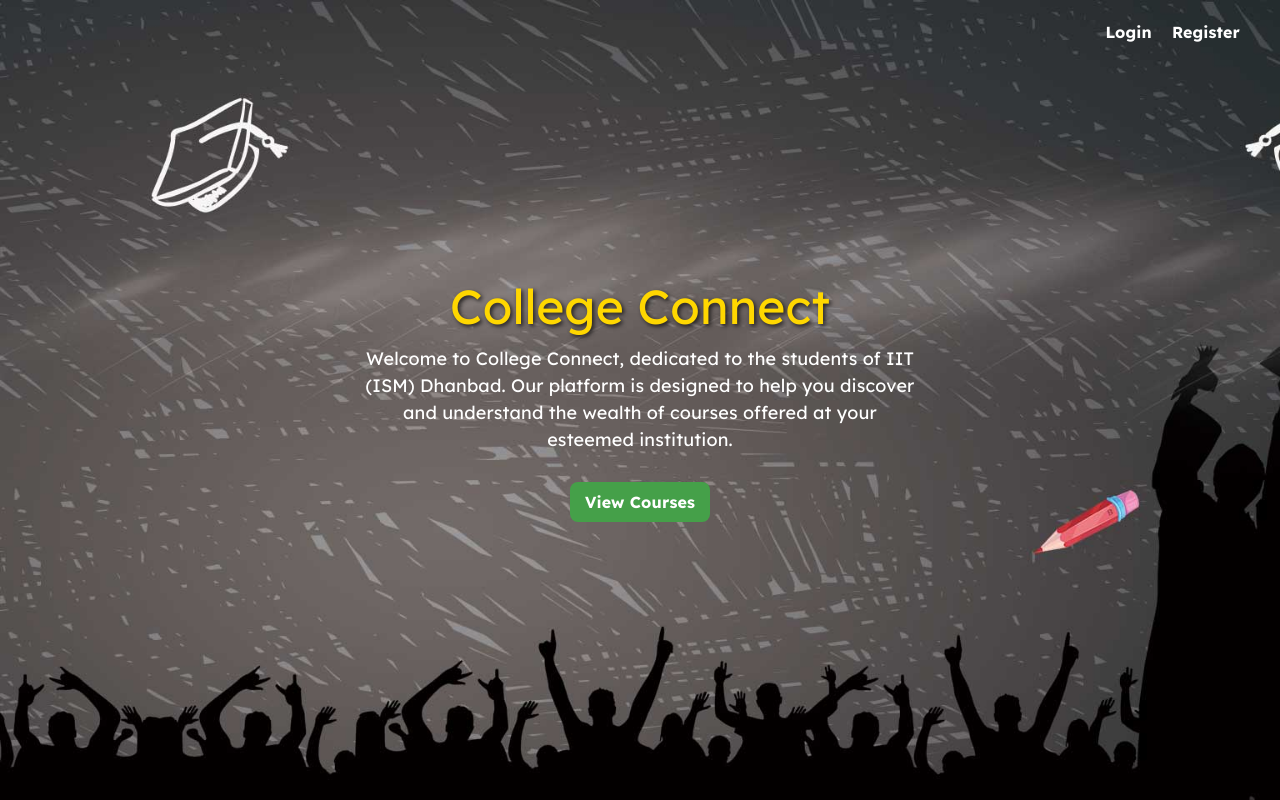
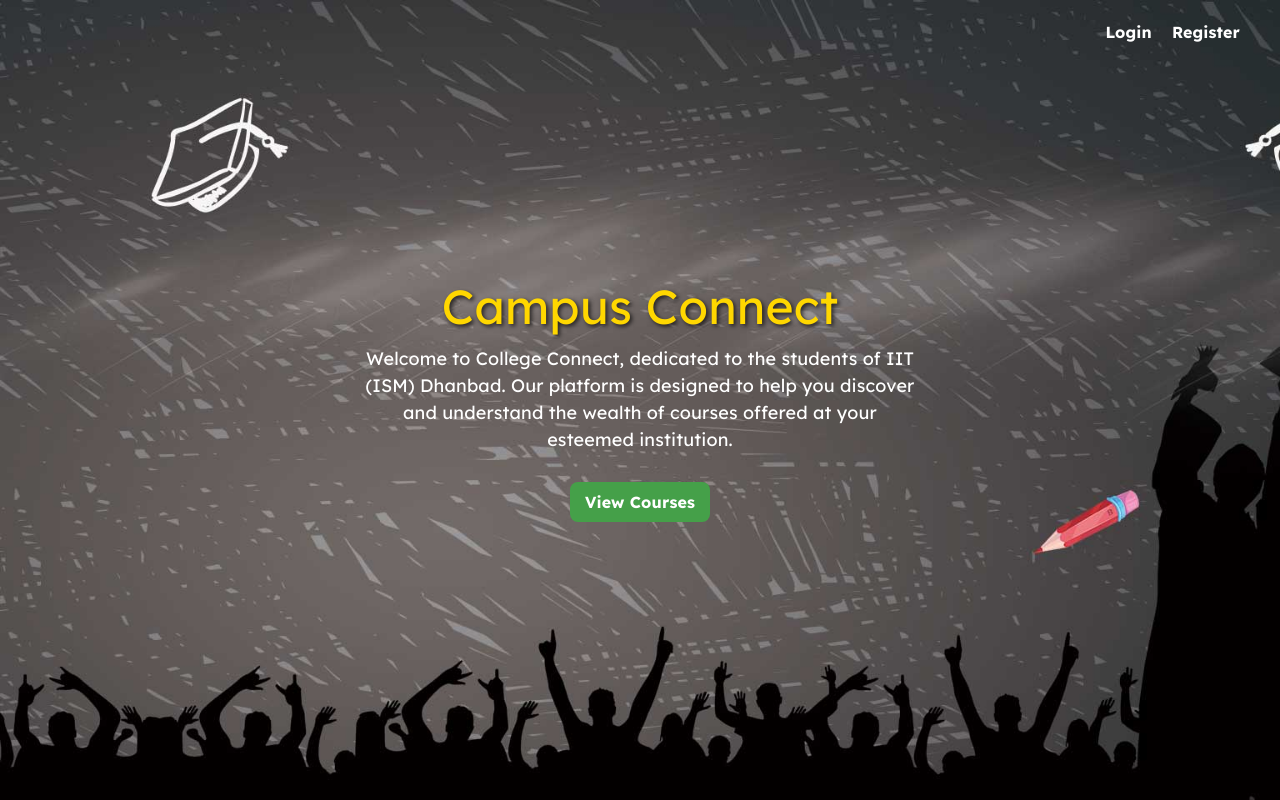
Before and after one commit to divyansh351/college-connect-frontend, a React (Vite) app: page / in a window 1280 px wide. Built offline with nearby package versions, Linux system fonts and the light colour scheme.

Commit message:
Update LandingPage.jsx

```diff
--- a/src/components/LandingPage.jsx
+++ b/src/components/LandingPage.jsx
@@ -25,7 +25,7 @@
                         </>
                     }
                 </div>
-                <h1 className='land-heading'>College Connect</h1>
+                <h1 className='land-heading'>Campus Connect</h1>
                 <p>Welcome to College Connect, dedicated to the students of IIT (ISM) Dhanbad. Our platform is designed
                     to help you discover and understand the wealth of courses offered at your esteemed institution.</p>
                 <a href="/course" className="cta-button">View Courses</a>
```
